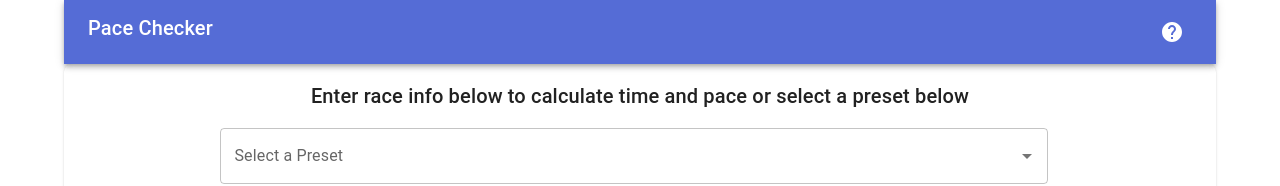
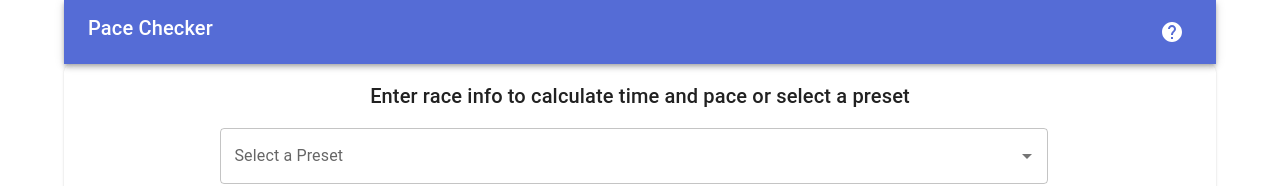
Before and after one commit to bmanley91/pace-tracker-site, a React (Create React App) app: page / in a window 1280 px wide. Shown: the top 186 px of the page. Built offline with nearby package versions, Linux system fonts and the light colour scheme.

Commit message:
no below below

```diff
--- a/src/component/body-container/BodyContainer.jsx
+++ b/src/component/body-container/BodyContainer.jsx
@@ -21,8 +21,7 @@ const BodyContainer = () => {
             }}
         >
             <Typography variant="h6" textAlign="center" sx={{ pb: 2 }}>
-                Enter race info below to calculate time and pace or select a
-                preset below
+                Enter race info to calculate time and pace or select a preset
             </Typography>
             <Preset updatePreset={setPreset} />
             <Calculator preset={preset} />
```
